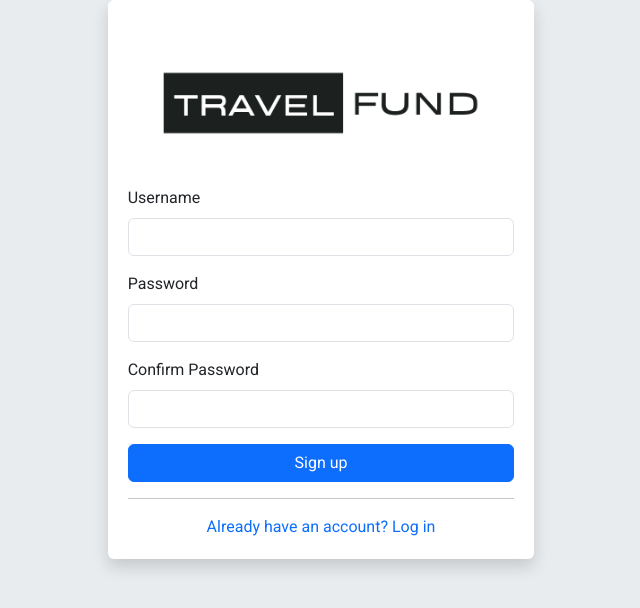
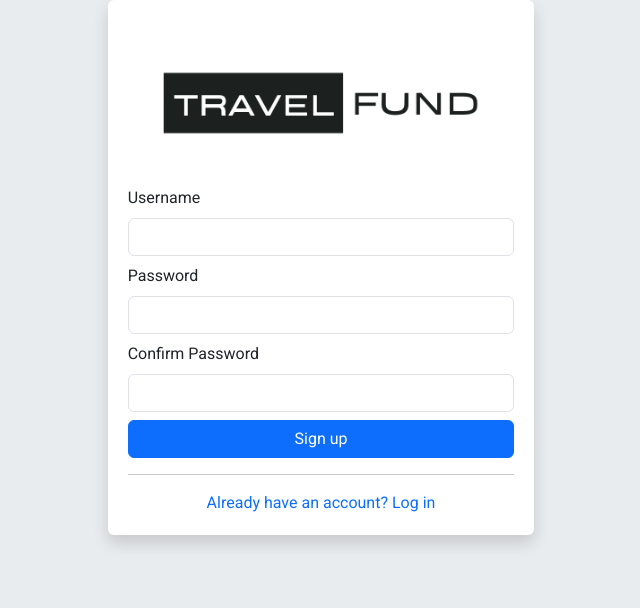
Before and after one commit to NormanPeters/BucksBuddy-vuejs, a Vue app: page /#/signup in a window 1280 px wide. Shown: the top 608 px of the page, without its empty margins (319-959 px from the left). Built offline with nearby package versions, Linux system fonts and the light colour scheme; no server answers.

Commit message:
feat: InputFormCard restructured

```diff
--- a/src/components/atoms/InputField.vue
+++ b/src/components/atoms/InputField.vue
@@ -1,6 +1,6 @@
 <!-- src/components/InputField.vue -->
 <template>
-  <div class="mb-3">
+  <div class="mb-2">
     <label :for="id" class="form-label">{{ label }}</label>
     <input
       :type="type"
```
Also changed, not shown: 2 other files (tests, documents, lock files or other folders).
